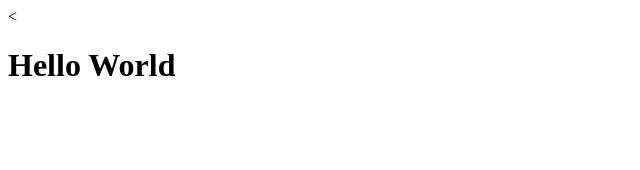
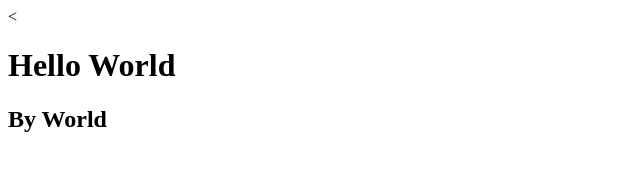
Before and after one commit to amruta-sartape/Personal-Portfolio, a plain HTML site: page index.html in a window 1280 px wide. Shown: the whole page, without its empty margins (0-640 px from the left). Drawn offline with Linux system fonts and the light colour scheme.

Commit message:
Update index.html

```diff
--- a/index.html
+++ b/index.html
@@ -7,5 +7,6 @@
 </head>
 <body>
 	<h1>Hello World</h1>
+	<h2>By World</h2>
 </body>
 </html>
```
